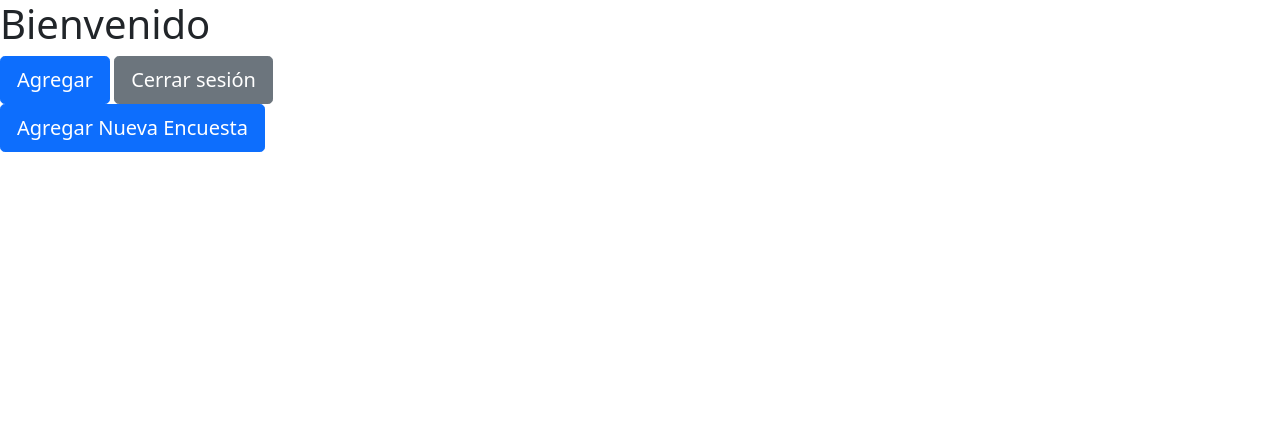
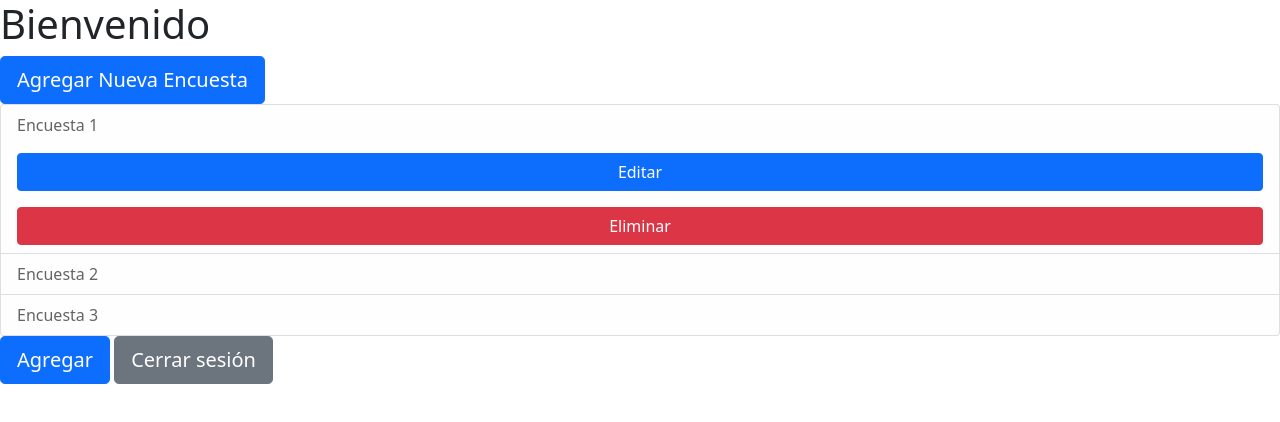
Before and after one commit to PamelaCarina/IngSoftll, a React (Create React App) app in the folder Frontend/: page /#/ in a window 1280 px wide. Shown: the top 422 px of the page. Built offline with nearby package versions, Linux system fonts and the light colour scheme.

Commit message:
se agrego la lista de encuestas, junto con botones extra

```diff
--- a/Frontend/package.json
+++ b/Frontend/package.json
@@ -12,6 +12,7 @@
     "react-dom": "^18.0.0",
     "react-router-dom": "^6.3.0",
     "react-scripts": "^5.0.1",
+    "react-transition-group": "^4.4.2",
     "web-vitals": "^2.1.4"
   },
   "scripts": {
--- /dev/null
+++ b/Frontend/src/components/ListaEncuestas/index.js
@@ -0,0 +1,27 @@
+import React from "react";
+
+import ListGroup from "react-bootstrap/ListGroup";
+import Button from 'react-bootstrap/Button'
+
+const ListaEncuestas = () => {
+
+    return(
+        <>
+            <ListGroup>
+                <ListGroup.Item action variant="light" className="d-grid gap-3">
+                    Encuesta 1
+                    <Button variant="primary">Editar</Button>{' '}
+                    <Button variant="danger">Eliminar</Button>{' '}
+                </ListGroup.Item>
+                <ListGroup.Item action variant="light">
+                    Encuesta 2
+                </ListGroup.Item>
+                <ListGroup.Item action variant="light">
+                    Encuesta 3
+                </ListGroup.Item>
+            </ListGroup>
+        </>
+    );
+}
+
+export default ListaEncuestas;
--- a/Frontend/src/containers/Administrador/index.js
+++ b/Frontend/src/containers/Administrador/index.js
@@ -2,6 +2,7 @@ import React from 'react';
 
 import BotonAgregarEncuesta from '../../components/BotonAgregarEncuesta';
 import ModalAgregarEncuesta from '../../components/ModalAgregarEncuesta';
+import ListaEncuestas from '../../components/ListaEncuestas'
 
 const Administrador = () => {
 
@@ -9,9 +10,11 @@ const Administrador = () => {
     return (
         <>
             <h1> Bienvenido</h1>
+            <ModalAgregarEncuesta> </ModalAgregarEncuesta>
+            <ListaEncuestas> </ListaEncuestas>
             <BotonAgregarEncuesta> </BotonAgregarEncuesta>
 
-            <ModalAgregarEncuesta> </ModalAgregarEncuesta>
+
 
 
         </>
```
Also changed, not shown: 1 other file (tests, documents, lock files or other folders).
